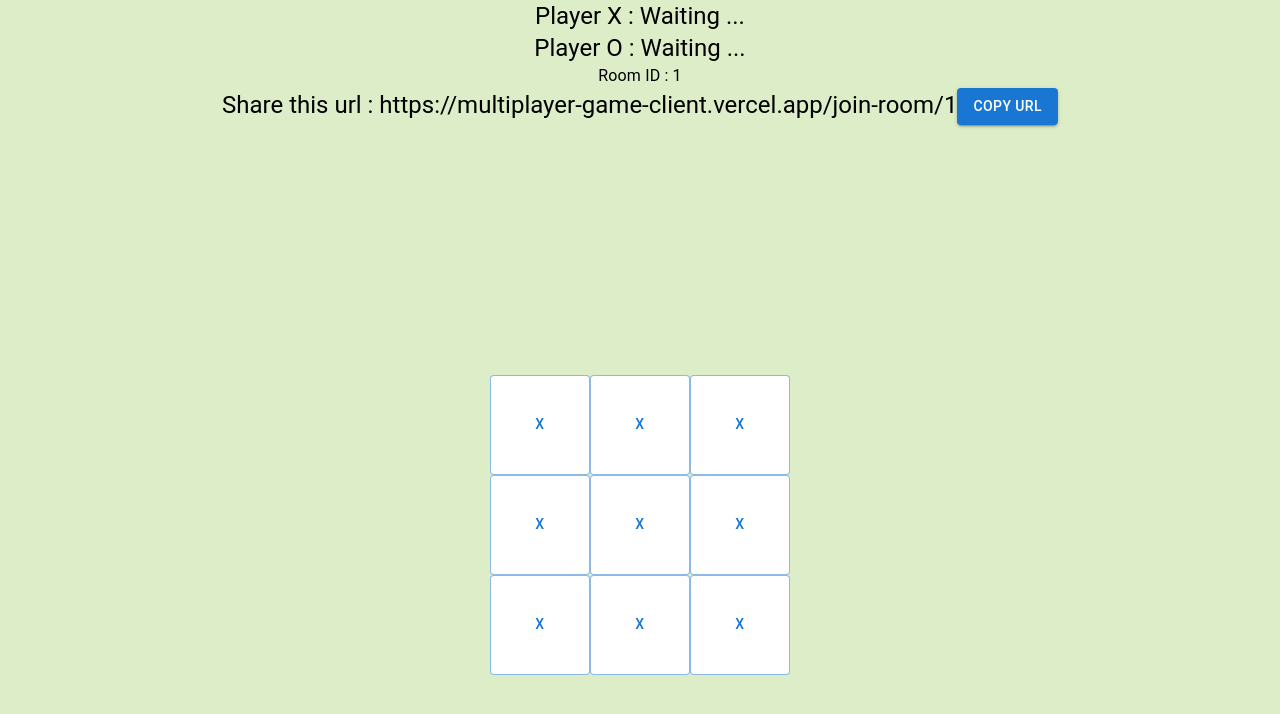
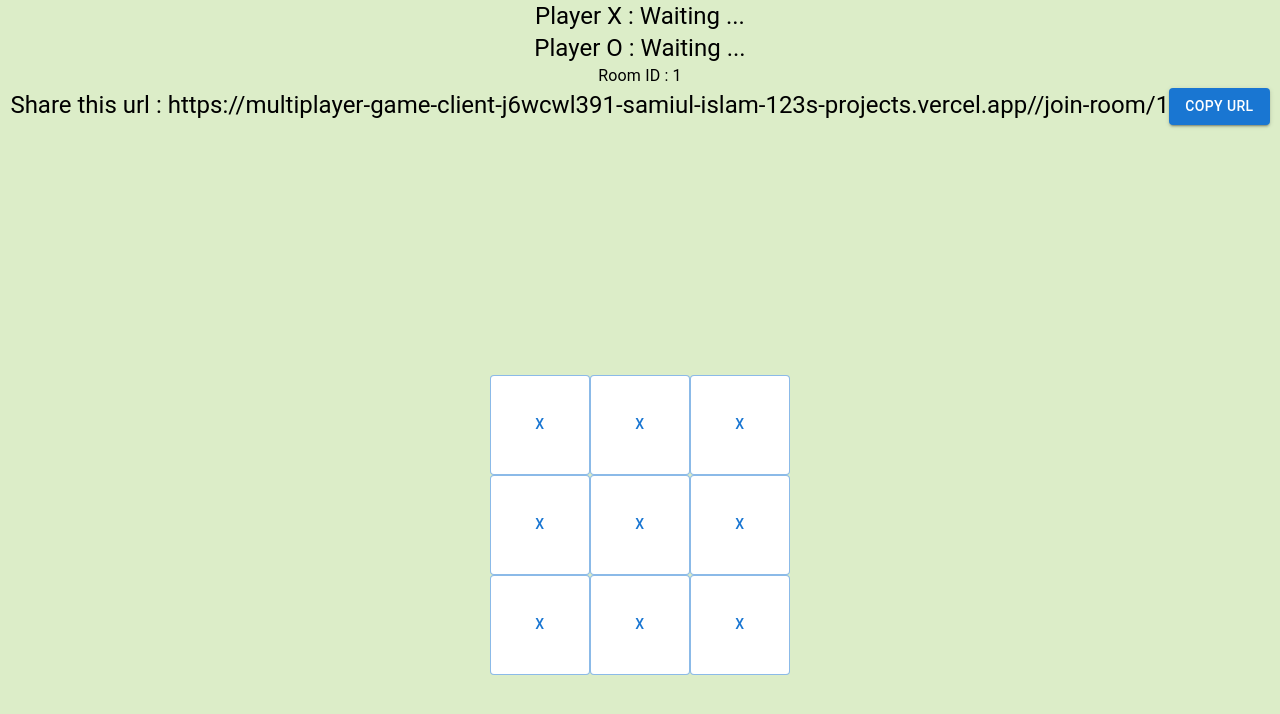
Before and after one commit to Samiul-Islam-123/multiplayer-game-client, a React (Create React App) app: page /game/1 in a window 1280 px wide. Shown: the top 714 px of the page. Built offline with nearby package versions, Linux system fonts and the light colour scheme; no server answers.

Commit message:
Update ClientURL.js

```diff
--- a/src/ClientURL.js
+++ b/src/ClientURL.js
@@ -1,3 +1,3 @@
-const ClientURL = "https://multiplayer-game-client.vercel.app"
+const ClientURL = "https://multiplayer-game-client-j6wcwl391-samiul-islam-123s-projects.vercel.app/"
 
 export default ClientURL;
```
